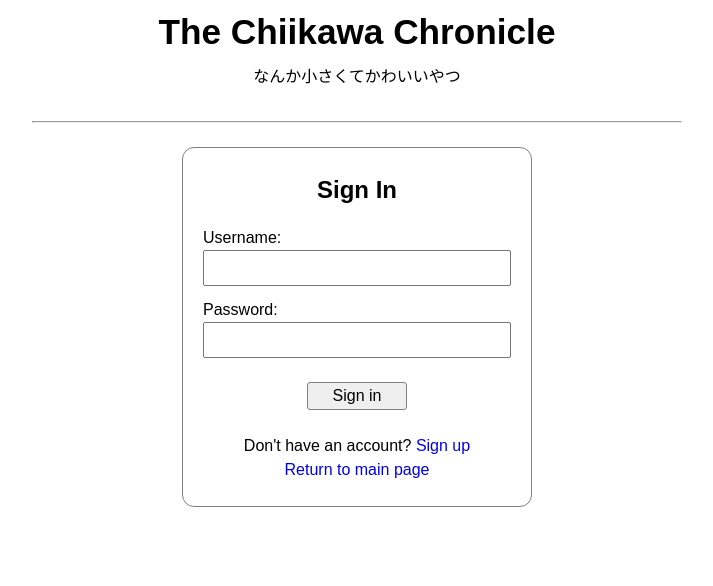
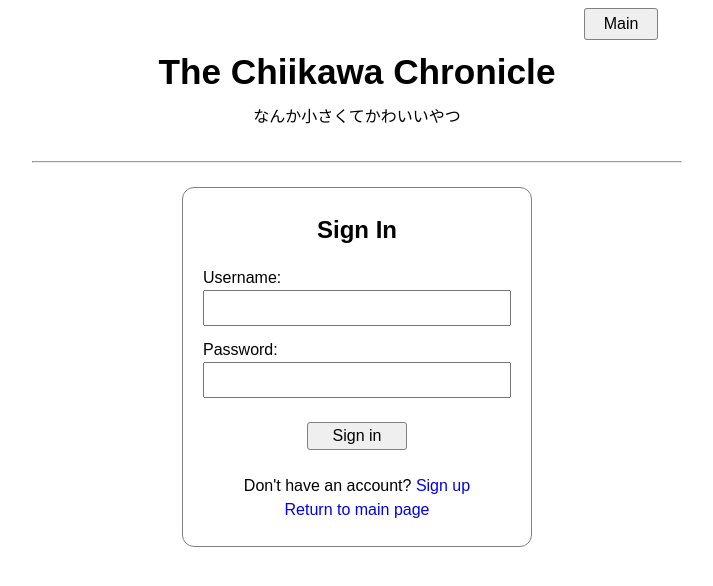
Before and after one commit to JellyRollJunior/blog-api, a React (Vite) app in the folder frontend-reader/: page /signin in a window 1280 px wide. Shown: the top 586 px of the page, without its empty margins (283-996 px from the left). Built offline with nearby package versions, Linux system fonts and the light colour scheme.

Commit message:
Extract header to component

```diff
--- /dev/null
+++ b/frontend-reader/src/components/Header/Header.jsx
@@ -0,0 +1,15 @@
+import styles from './Header.module.css';
+import shared from '../../styles/shared.module.css';
+
+const Header = ({ children }) => {
+  return (
+    <header className={styles.header}>
+      <nav>{children}</nav>
+      <h1 className={`${shared.fontSizeHeadingLarge} ${shared.marginTopSmall}`}>The Chiikawa Chronicle</h1>
+      <p className={shared.marginTopSmall}>なんか小さくてかわいいやつ</p>
+      <hr className={shared.marginTopXLarge} />
+    </header>
+  );
+};
+
+export { Header };
--- /dev/null
+++ b/frontend-reader/src/components/Header/Header.module.css
@@ -0,0 +1,4 @@
+.header {
+  width: 100%;
+  text-align: center;
+}
--- a/frontend-reader/src/components/Homepage/Homepage.jsx
+++ b/frontend-reader/src/components/Homepage/Homepage.jsx
@@ -2,22 +2,18 @@
 import { Link } from 'react-router-dom';
 import styles from './Homepage.module.css';
 import shared from '../../styles/shared.module.css';
+import { Header } from '../Header/Header.jsx';
 
 const Homepage = () => {
   const { posts, error, loading } = usePosts();
 
   return (
     <>
-      <header>
-        <nav>
-          <Link to='signin'>
-            <button className={styles.signInButton}>Sign in</button>
-          </Link>
-        </nav>
-        <h1>The Chiikawa Chronicle</h1>
-        <p>なんか小さくてかわいいやつ</p>
-        <hr />
-      </header>
+      <Header>
+        <Link to='signin'>
+          <button className={shared.navButton}>Sign in</button>
+        </Link>
+      </Header>
       <main>
         {loading && <h2>loading</h2>}
         {posts && posts.length > 0 && (
--- a/frontend-reader/src/components/Homepage/Homepage.module.css
+++ b/frontend-reader/src/components/Homepage/Homepage.module.css
@@ -6,31 +6,6 @@
 
 body > div > * {
   max-width: 650px;
-}
-
-/* Header styles */
-header {
-  width: 100%;
-  text-align: center;
-}
-
-.signInButton {
-  min-width: 74px;
-  min-height: 32px;
-  margin: 8px 24px 0 auto;
-}
-
-h1 {
-  font-size: 2.2rem;
-}
-
-h1,
-h1 + p {
-  margin-top: 6px;
-}
-
-header p + hr {
-  margin-top: 32px;
 }
 
 /* Post Styles */
--- a/frontend-reader/src/components/SigninPage/SigninPage.jsx
+++ b/frontend-reader/src/components/SigninPage/SigninPage.jsx
@@ -4,6 +4,7 @@
 import shared from '../../styles/shared.module.css';
 import { postRequest } from '../../api/api.js';
 import { ReturnHomeButton } from '../ReturnHomeButton/ReturnHomeButton.jsx';
+import { Header } from '../Header/Header.jsx';
 
 const SigninPage = () => {
   const [username, setUsername] = useState('');
@@ -31,11 +32,11 @@
 
   return (
     <>
-      <header>
-        <h1>The Chiikawa Chronicle</h1>
-        <p>なんか小さくてかわいいやつ</p>
-        <hr />
-      </header>
+      <Header>
+        <Link to='/'>
+          <button className={shared.navButton}>Main</button>
+        </Link>
+      </Header>
       <main>
         <div className={shared.formCard}>
           <h2 className={shared.cardTitle}>Sign In</h2>
--- a/frontend-reader/src/styles/shared.module.css
+++ b/frontend-reader/src/styles/shared.module.css
@@ -1,3 +1,7 @@
+.fontSizeHeadingLarge {
+  font-size: 2.2rem;
+}
+
 .marginTopSmall {
   margin-top: 6px;
 }
@@ -8,6 +12,17 @@
 
 .marginTopLarge {
   margin-top: 24px;
+}
+
+.marginTopXLarge {
+  margin-top: 32px;
+}
+
+/* header styles */
+.navButton {
+  min-width: 74px;
+  min-height: 32px;
+  margin: 8px 24px 0 auto;
 }
 
 /* card styles */
```
